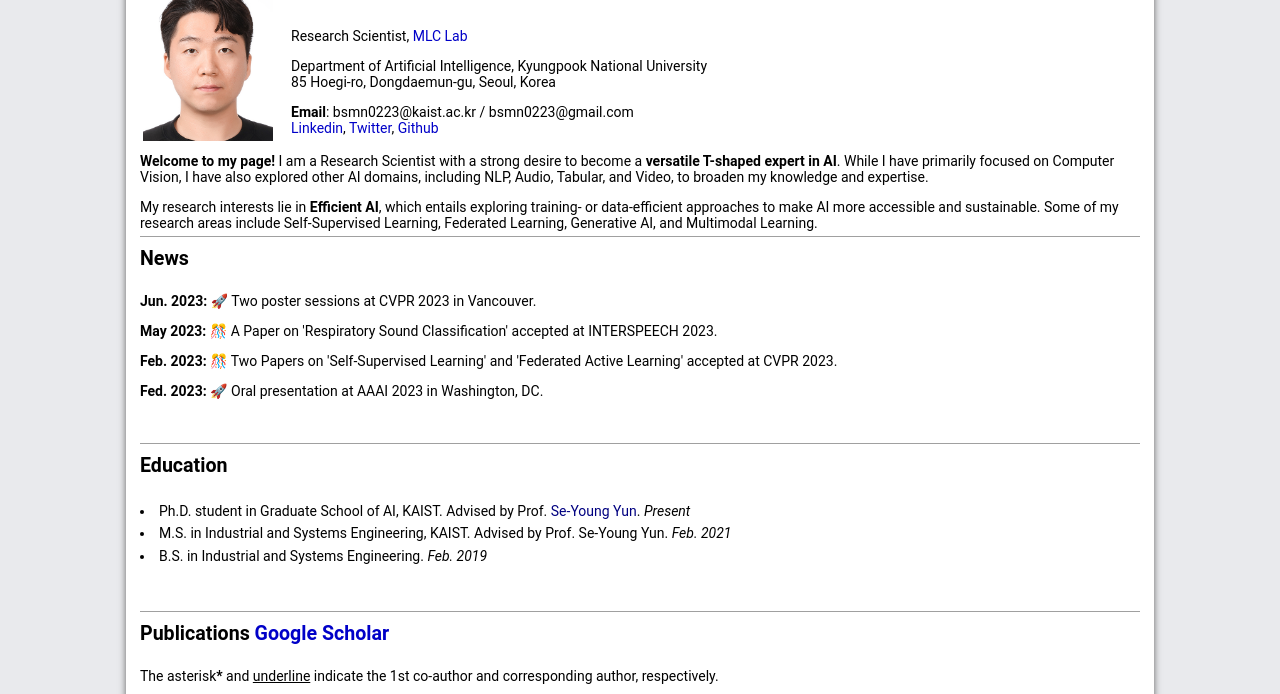
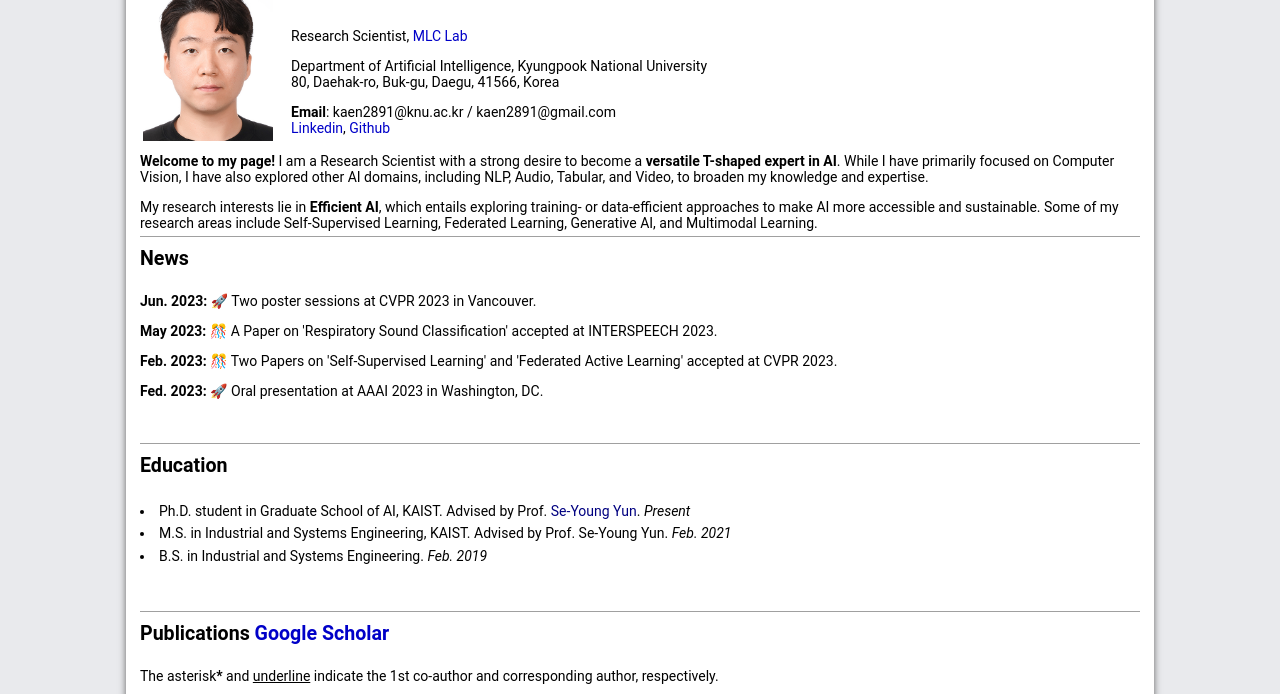
Before and after one commit to kaen2891/profile, a plain HTML site: page index.html in a window 1280 px wide. Shown: the part 106-800 px from the top of the page. Drawn offline with nearby package versions, Linux system fonts and the light colour scheme.

Commit message:
modified

```diff
--- a/index.html
+++ b/index.html
@@ -1,5 +1,5 @@
 <!DOCTYPE html>
-<!-- saved from url=(0034)https://raymin0223.github.io/ -->
+<!-- copy from raymin0223.github.io/ -->
 <html><head><meta http-equiv="Content-Type" content="text/html; charset=UTF-8">
 
 <title>June-Woo Kim</title>
@@ -24,9 +24,9 @@
           <p class="information"><br>
            Research Scientist, <a href="https://sites.google.com/view/mlc-lab">MLC Lab</a> </p>
           <p class="information">Department of Artificial Intelligence, Kyungpook National University<br>
-            85 Hoegi-ro, Dongdaemun-gu, Seoul, Korea<br></p>
-          <p class="information"><strong>Email</strong>: <span class="unselectable">bsmn0223<span class="mock"></span><span class="hide">xkxkxk</span>@kaist.ac.kr</span> <span class="unselectable">/ bsmn0223<span class="mock"></span><span class="hide">xkxkxk</span>@gmail.com</span> </br>
-	  <a href="http://www.linkedin.com/in/raymin0223/">Linkedin</a>, <a href="https://twitter.com/raymin0223">Twitter</a>, <a href="https://github.com/raymin0223/">Github</a> </p>
+            80, Daehak-ro, Buk-gu, Daegu, 41566, Korea<br></p>
+          <p class="information"><strong>Email</strong>: <span class="unselectable">kaen2891<span class="mock"></span><span class="hide">xkxkxk</span>@knu.ac.kr</span> <span class="unselectable">/ kaen2891<span class="mock"></span><span class="hide">xkxkxk</span>@gmail.com</span> </br>
+	  <a href="http://www.linkedin.com/in/june-woo-kim-043374204/">Linkedin</a>, <a href="https://github.com/kaen2891/">Github</a> </p>
         </td>
       </tr>
     </tbody></table>
```
Also changed, not shown: 1 other file.
